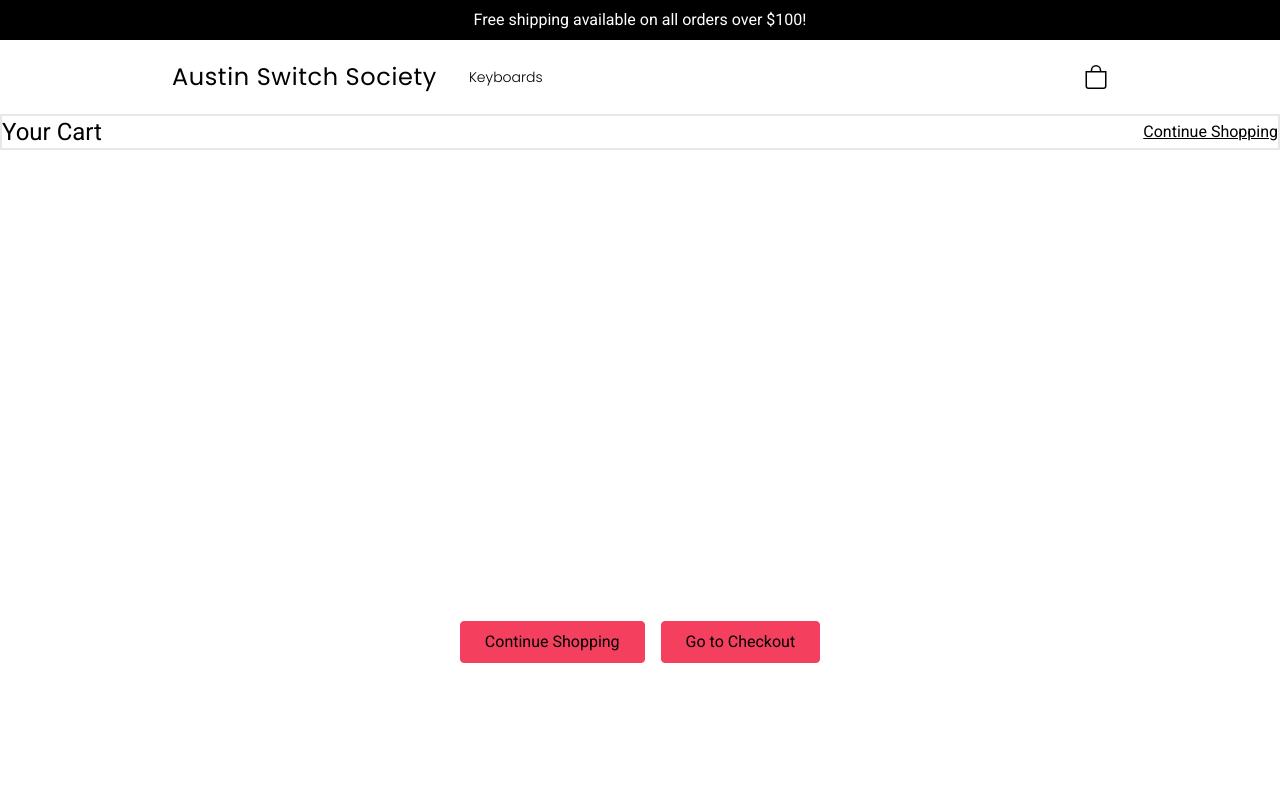
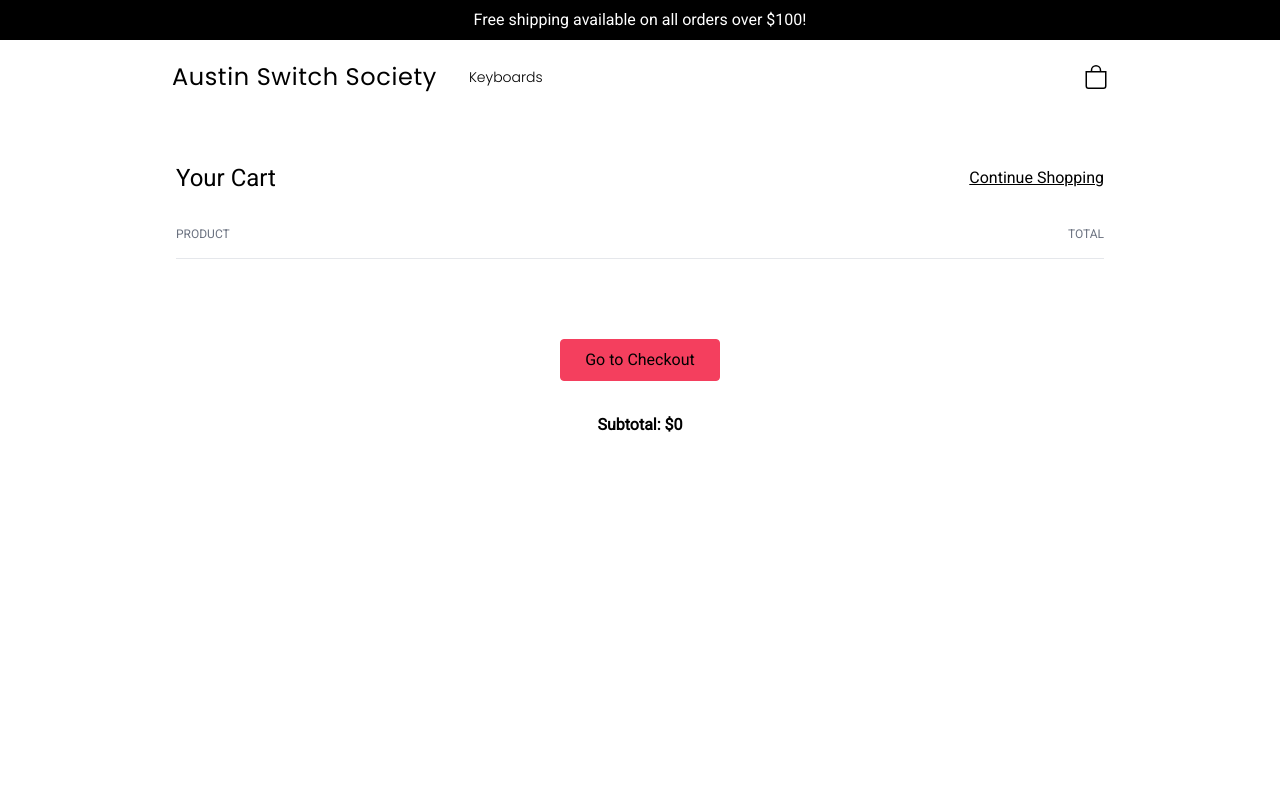
Before and after one commit to arlongoria93/ecommerce-portfolio-2023, a Next.js app: page /cart in a window 1280 px wide. Shown: the top 800 px of the page. Built offline with nearby package versions, Linux system fonts and the light colour scheme.

Commit message:
update pages/cart/index.tsx

```diff
--- a/pages/cart/index.tsx
+++ b/pages/cart/index.tsx
@@ -46,12 +46,17 @@ const Index = () => {
   };
 
   return (
-    <main className="flex flex-col items-center justify-between w-full h-screen gap-8">
-      <div className="flex flex-row items-center justify-between w-full border-2 border-green">
-        <h1 className="text-2xl">Your Cart</h1>
+    <main className="flex flex-col items-center w-full h-screen gap-8 p-8 mt-8 sm:p-4 sm:w-3/4">
+      <div className="flex flex-row items-center justify-between w-full ">
+        <h1 className="text-2xl">Your Cart</h1>{' '}
         <Link href="/" className="underline">
+          {' '}
           Continue Shopping
         </Link>
+      </div>{' '}
+      <div className="flex flex-row items-center justify-between w-full pb-4 border-b border-green ">
+        <p className="text-xs text-gray-500">PRODUCT</p>
+        <p className="text-xs text-gray-500">TOTAL</p>
       </div>
       <div className="grid w-full grid-cols-1 gap-4">
         {keyboards.map((keyboard) => {
@@ -65,11 +70,6 @@ const Index = () => {
         })}
       </div>
       <div className="flex justify-center gap-4">
-        <Link href="/">
-          <button className="px-6 py-2 mt-4 text-black transition-colors border rounded bg-rose-500 hover:bg-rose-600 border-rose-500 hover:border-rose-600 focus:ring-4 focus:ring-opacity-50 focus:ring-rose-500 disabled:opacity-50 disabled:cursor-not-allowed disabled:hover:bg-rose-500 max-w-max">
-            Continue Shopping{' '}
-          </button>
-        </Link>
         <button
           onClick={redirectToCheckout}
           disabled={redirecting}
```
